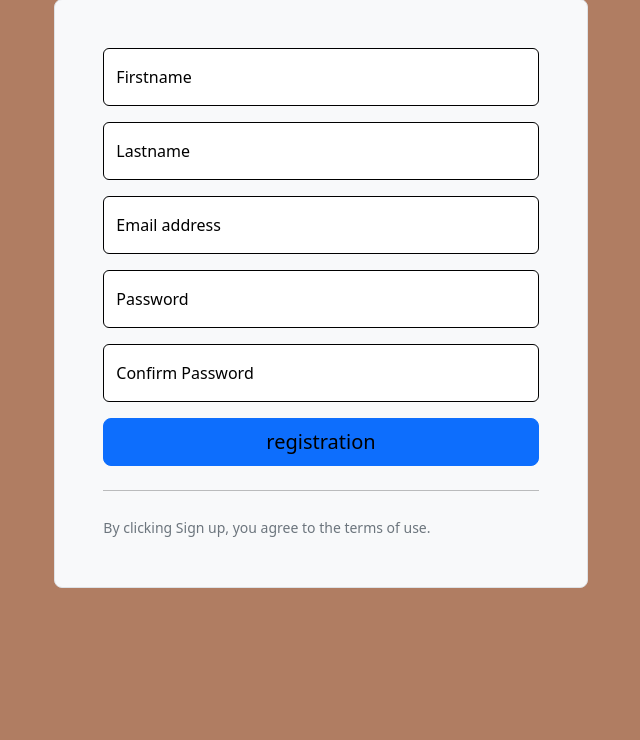
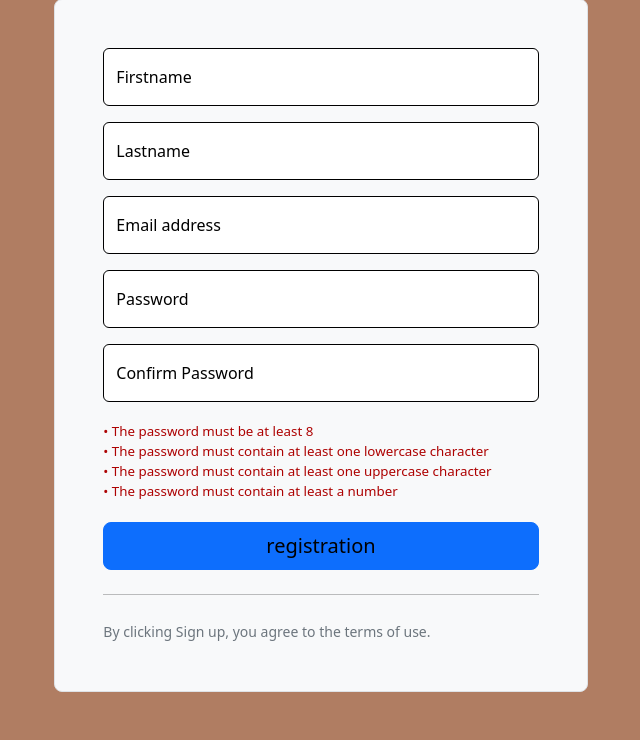
Before and after one commit to dadolaga/SviluppoApplicazioniWeb, a PHP site: page /SviluppoApplicazioniWeb/registration.php in a window 1280 px wide. Shown: the part 132-872 px from the top of the page, without its empty margins (319-959 px from the left). Before the commit the page ends 720 px from the top, so only its background shows below. Run offline with PHP 8.4, Linux system fonts and the light colour scheme.

Commit message:
finiti controlli su password

```diff
--- a/Progetto/modificare.txt
+++ b/Progetto/modificare.txt
@@ -1,10 +1,4 @@
-fare i vari controlli (email, password ecc)
-
 togliere errori con wave
-
-controllare utente loggato ma nome non esiste in DB
-
-fare controlli sql
 
 identare pagine / controllare div
 
--- a/Progetto/profile/registration.php
+++ b/Progetto/profile/registration.php
@@ -6,6 +6,19 @@
   <style>
     #login {
       display: none;
+    }
+    .wrong_data {
+      color: #a51a27 !important;
+      font-weight: 800;
+    }
+    .verification{
+      margin: 20px 0px;
+
+    }
+    .verification >p{
+      margin: 0px;
+      color: #ad0202 !important;
+      font-size: smaller;
     }
   </style>
   <?php
@@ -20,14 +33,14 @@
     $lastname = "";
     $email ="";
 
-  if (isset($_POST["firstname"])) { //se riceve qualcosa con POST dobbiamo registrarlo
+  if (isset($_POST["firstname"]) && isset($_POST["lastname"]) && isset($_POST["email"])) { //se riceve qualcosa con POST dobbiamo registrarlo
     $firstname = trim($_POST['firstname']);
     $lastname = trim($_POST['lastname']);
     $email = trim($_POST['email']);
     $password = $_POST['pass'];
     $confirm = $_POST['confirm'];
 
-    if ($password != $confirm)
+    if ($password != $confirm || check_password($password))
         $no_pass = "style= 'display: block'";
     else{
         $hash = password_hash($password, PASSWORD_DEFAULT);
@@ -45,6 +58,15 @@
             header("Location: ../profile/login.php");
     }
   }
+
+  function check_password($password) {
+    if (preg_match('/[A-Z]/', $password) && preg_match('/[a-z]/', $password) && preg_match('/[0-9]/', $password)) {
+        return true;
+    } else {
+        return false;
+    }
+}
+
   ?>
 </head>
 
@@ -53,8 +75,8 @@
 
   <main class="form-signin w-100 my-5">
     <div class="col-md-10 m-auto col-lg-5">
-      <form class="p-4 p-md-5 border rounded-3 bg-light" method="POST">
-      <p class="wrong_data" <?php echo $no_pass?>>password not corrispond</p>
+      <form class="p-4 p-md-5 border rounded-3 bg-light" method="POST" id="registration">
+      <p class="wrong_data" <?php echo $no_pass?>> !! Password not coherent</p>
 
         <div class="form-floating mb-3">
           <input type="text" class="form-control" name="firstname" id="floatingFirstname" placeholder="Firstname"   value="<?php echo $firstname; ?>" required >
@@ -69,12 +91,18 @@
           <label for="floatingEmail">Email address</label>
         </div>
         <div class="form-floating mb-3">
-          <input type="password" class="form-control" name="pass" id="floatingPassword" placeholder="Password" required>
+          <input type="password" class="form-control" name="pass" id="floatingPassword" placeholder="Password" required >
           <label for="floatingPassword">Password</label>
         </div>
         <div class="form-floating mb-3">
           <input type="password" class="form-control" name="confirm" id="floatingConfirm" placeholder="Password" required>
           <label for="floatingConfirm">Confirm Password</label>
+        </div>
+        <div class="verification " >
+          <p>• The password must be at least 8</p>
+          <p>• The password must contain at least one lowercase character</p>
+          <p>• The password must contain at least one uppercase character</p>
+          <p>• The password must contain at least a number</p>
         </div>
         <input type="submit" name="submit" value="registration" class="w-100 btn btn-lg btn-primary">
         <hr class="my-4">
@@ -84,4 +112,20 @@
   </main>
 </body>
 
+<script>
+
+  function checkPassword(password) {
+      return /[A-Z]/.test(password) && /[a-z]/.test(password) && /[0-9]/.test(password);
+  }
+
+  document.getElementById("registration").addEventListener("submit",function (event){
+    let password; //per questa funzione
+    password=document.getElementById("registration").elements["pass"].value; //per prendere elemento password dentro al form
+
+    if(password.lenght < 8 || !checkPassword(password)){
+      alert ("control the password");
+      event.preventDefault();
+    }
+  })
+</script>
 </html>
--- a/Progetto/review/review.php
+++ b/Progetto/review/review.php
@@ -22,7 +22,7 @@
   <div class="container">
     <?php
     $offset = 0;
-    $stmt = mysqli_prepare($connection, "SELECT DISTINCT Id, Title FROM myOrder JOIN product ON myorder.ProductId=product.Id WHERE UserId=?;");
+    $stmt = mysqli_prepare($connection, "SELECT DISTINCT Id, Title FROM myOrder JOIN product ON myorder.ProductId=product.Id WHERE UserId=? ORDER BY Reviewed ASC , Date DESC");
     if (!$stmt){
       error_log('Query error: ' . mysqli_error($connection));
       header("Location: ../home/executeError.php");
```
Also changed, not shown: Progetto/home/footer.php (+7 -6 lines), Progetto/review/addReview.php (+10 -1 lines).
